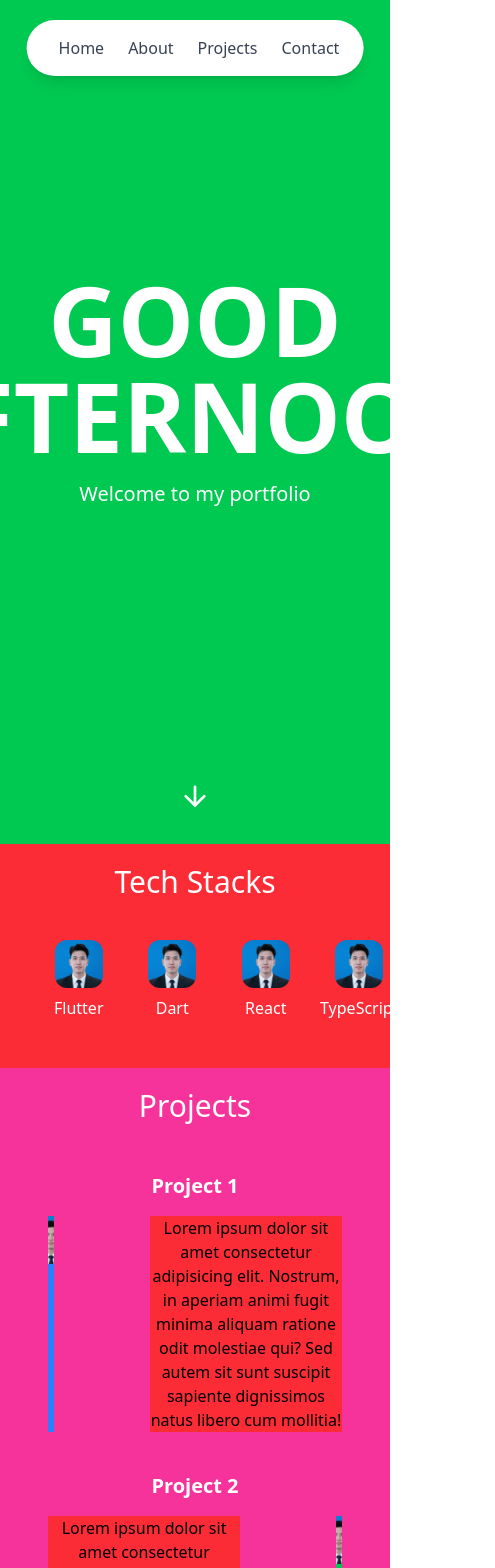
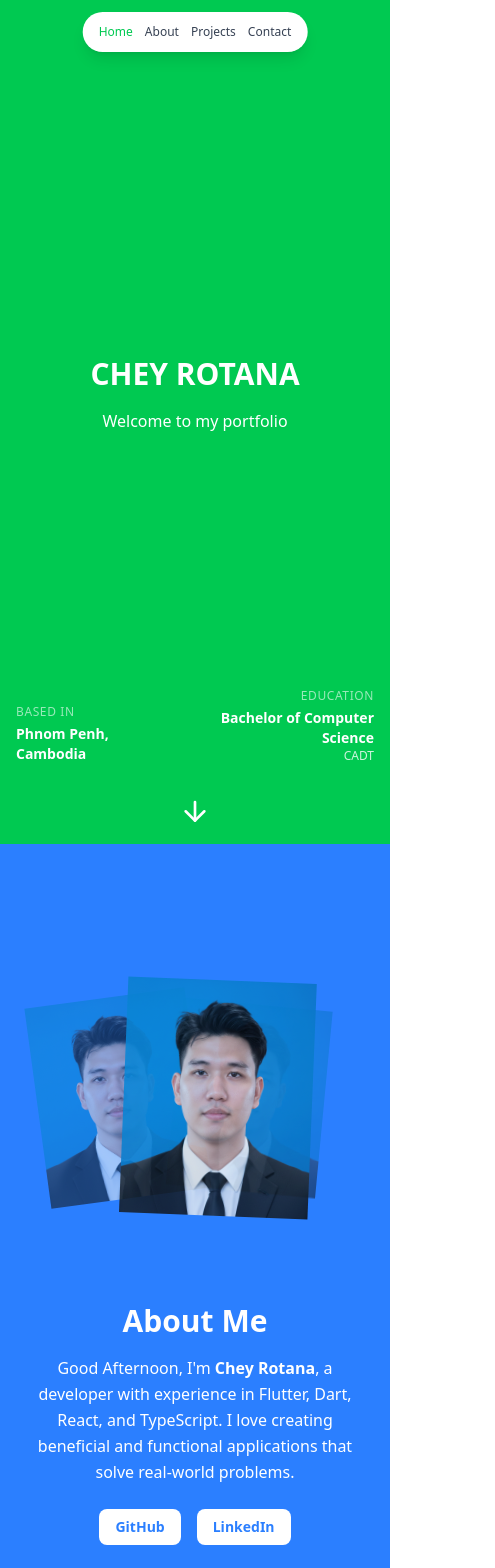
Before and after one commit to cheyrotana/Portfolio, a React (Vite) app in the folder my-app/: page / in a window 390 px wide. Shown: the top 1568 px of the page, 495 px wide, since content can reach past the window. Built offline with nearby package versions, Linux system fonts and the light colour scheme.

Commit message:
update responsive + animate bev

```diff
--- a/my-app/src/App.tsx
+++ b/my-app/src/App.tsx
@@ -1,12 +1,46 @@
 import Profile from "./assets/Profile.png";
 import { useEffect, useState } from "react";
 import "./index.css";
-import { animate, motion } from "framer-motion";
+import { motion } from "framer-motion";
 import { ArrowDown } from "lucide-react";
-// import { useInView } from "react-intersection-observer";
+import { useScroll, useMotionValueEvent } from "framer-motion";
 
 function App() {
-  const name = "CHEY ROTANA";
+  const { scrollY } = useScroll();
+  const [hidden, setHidden] = useState(false);
+  const [activeSection, setActiveSection] = useState("home");
+
+  useMotionValueEvent(scrollY, "change", (latest) => {
+    const previous = scrollY.getPrevious();
+    if (previous !== undefined && latest > previous && latest > 150) {
+      setHidden(true);
+    } else {
+      setHidden(false);
+    }
+  });
+
+  useEffect(() => {
+    const handleScroll = () => {
+      const sections = ["home", "about", "projects", "contact"];
+      const scrollY = window.scrollY + 100; // offset for navbar height
+      for (const section of sections) {
+        const element = document.getElementById(section);
+        if (element) {
+          const { offsetTop, offsetHeight } = element;
+          if (scrollY >= offsetTop && scrollY < offsetTop + offsetHeight) {
+            setActiveSection(section);
+            break;
+          }
+        }
+      }
+    };
+
+    window.addEventListener("scroll", handleScroll);
+    handleScroll(); // initial check
+    return () => window.removeEventListener("scroll", handleScroll);
+  }, []);
+
+  const name = "Chey Rotana";
   const skills = [
     { name: "Flutter", image: Profile },
     { name: "Dart", image: Profile },
@@ -20,9 +54,7 @@ function App() {
       url: "https://linkedin.com/in/your-profile",
       image: Profile,
     },
-
     { name: "GitHub", url: "https://github.com/your-username", image: Profile },
-
     {
       name: "Facebook",
       url: "https://facebook.com/your-profile",
@@ -35,61 +67,92 @@ function App() {
   useEffect(() => {
     const updateGreeting = () => {
       const hour = new Date().getHours();
-
       if (hour < 12) setGreeting("Good Morning");
       else if (hour < 18) setGreeting("Good Afternoon");
       else setGreeting("Good Evening");
     };
 
     updateGreeting();
-
     const interval = setInterval(updateGreeting, 60 * 1000);
     return () => clearInterval(interval);
   }, []);
 
   return (
     <>
+      {/* HERO SECTION - Responsive */}
       <motion.section
-        className="flex flex-col min-h-screen bg-green-500 text-white"
+        id="home"
+        className="flex flex-col min-h-screen bg-green-500 text-white overflow-hidden"
         initial="hidden"
         whileInView="visible"
         viewport={{ amount: 0.3 }}
       >
+        {/* HEADER - Responsive Navigation */}
         <motion.header
-          className="fixed top-5 z-10 shadow-lg pr-6 pt-4 pb-4 flex justify-center items-center rounded-full bg-white max-w-4xl mx-auto left-1/2 transform -translate-x-1/2"
+          className="fixed top-3 sm:top-5 left-1/2 -translate-x-1/2 z-10 shadow-lg rounded-full bg-white w-fit"
           initial={{ y: -100, opacity: 0 }}
-          animate={{ y: 0, opacity: 1 }}
-          transition={{ duration: 0.5, delay: 0.2 }}
+          animate={hidden ? { y: -100, opacity: 0 } : { y: 0, opacity: 1 }}
+          transition={{ duration: 0.3 }}
         >
-          <nav className="flex gap-6 ml-8">
-            <a
+          <motion.nav
+            className="flex gap-3 sm:gap-4 md:gap-6 px-4 sm:px-6 md:px-8 py-3 sm:py-4 justify-center items-center"
+            variants={{
+              hidden: { opacity: 0 },
+              visible: {
+                opacity: 1,
+                transition: { staggerChildren: 0.1 },
+              },
+            }}
+            initial="hidden"
+            animate="visible"
+          >
+            <motion.a
               href="#home"
-              className="text-gray-700 hover:text-green-500 transition-colors"
+              className={`text-xs sm:text-sm md:text-base font-medium transition-colors ${activeSection === "home" ? "text-green-500 font-bold" : "text-gray-700 hover:text-green-500"}`}
+              variants={{
+                hidden: { opacity: 0, y: -20 },
+                visible: { opacity: 1, y: 0, transition: { duration: 0.3 } },
+              }}
             >
               Home
-            </a>
-            <a
+            </motion.a>
+            <motion.a
               href="#about"
-              className="text-gray-700 hover:text-green-500 transition-colors"
+              className={`text-xs sm:text-sm md:text-base font-medium transition-colors ${activeSection === "about" ? "text-green-500 font-bold" : "text-gray-700 hover:text-green-500"}`}
+              variants={{
+                hidden: { opacity: 0, y: -20 },
+                visible: { opacity: 1, y: 0, transition: { duration: 0.3 } },
+              }}
             >
               About
-            </a>
-            <a
+            </motion.a>
+            <motion.a
               href="#projects"
-              className="text-gray-700 hover:text-green-500 transition-colors"
+              className={`text-xs sm:text-sm md:text-base font-medium transition-colors ${activeSection === "projects" ? "text-green-500 font-bold" : "text-gray-700 hover:text-green-500"}`}
+              variants={{
+                hidden: { opacity: 0, y: -20 },
+                visible: { opacity: 1, y: 0, transition: { duration: 0.3 } },
+              }}
             >
               Projects
-            </a>
-            <a
+            </motion.a>
+            <motion.a
               href="#contact"
-              className="text-gray-700 hover:text-green-500 transition-colors"
+              className={`text-xs sm:text-sm md:text-base font-medium transition-colors ${activeSection === "contact" ? "text-green-500 font-bold" : "text-gray-700 hover:text-green-500"}`}
+              variants={{
+                hidden: { opacity: 0, y: -20 },
+                visible: { opacity: 1, y: 0, transition: { duration: 0.3 } },
+              }}
             >
               Contact
-            </a>
-          </nav>
+            </motion.a>
+          </motion.nav>
         </motion.header>
-        <div className="flex-1 flex items-center justify-center">
+
+        {/* HERO CONTENT */}
+        <div className="flex-1 flex items-center justify-center px-4 sm:px-6 md:px-8">
           <motion.div
+            className="max-w-5xl w-full"
             variants={{
               hidden: { opacity: 0, y: -100 },
               visible: {
@@ -99,12 +162,12 @@ function App() {
               },
             }}
           >
-            <h1 className="text-8xl font-bold mb-4 text-center uppercase">
-              <b>{greeting}</b>
+            <h1 className="text-3xl xs:text-4xl sm:text-5xl md:text-6xl lg:text-7xl xl:text-8xl font-bold mb-4 text-center uppercase break-words leading-tight">
+              <b>{name}</b>
             </h1>
 
             <motion.p
-              className="text-xl text-center"
+              className="text-base sm:text-lg md:text-xl text-center px-4"
               variants={{
                 hidden: { opacity: 0 },
                 visible: {
@@ -118,8 +181,58 @@ function App() {
           </motion.div>
         </div>
 
+        {/* BOTTOM INFO - Location and Education */}
+        <div className="absolute bottom-20 sm:bottom-24 left-0 right-0 flex justify-between items-end px-4 sm:px-6 md:px-8 lg:px-12">
+          {/* Location - Bottom Left */}
+          <motion.div
+            className="flex flex-col items-start"
+            variants={{
+              hidden: { opacity: 0, x: -50 },
+              visible: {
+                opacity: 1,
+                x: 0,
+                transition: { delay: 0.8, duration: 0.7, ease: "easeOut" },
+              },
+            }}
+          >
+            <span className="text-xs sm:text-sm text-white/60 uppercase tracking-wider mb-1">
+              Based in
+            </span>
+            <span className="text-sm sm:text-base md:text-lg font-semibold">
+              Phnom Penh, Cambodia
+            </span>
+          </motion.div>
+
+          {/* Education - Bottom Right */}
+          <motion.div
+            className="flex flex-col items-end text-right"
+            variants={{
+              hidden: { opacity: 0, x: 50 },
+              visible: {
+                opacity: 1,
+                x: 0,
+                transition: { delay: 0.8, duration: 0.7, ease: "easeOut" },
+              },
+            }}
+          >
+            <span className="text-xs sm:text-sm text-white/60 uppercase tracking-wider mb-1">
+              Education
+            </span>
+            <span className="text-sm sm:text-base md:text-lg font-semibold max-w-xs">
+              Bachelor of Computer Science
+            </span>
+            <span className="text-xs sm:text-sm text-white/80">CADT</span>
+          </motion.div>
+        </div>
+
+        {/* SCROLL INDICATOR */}
         <motion.div
-          className="flex items-center justify-center pb-8 text-white rounded-full"
+          className="flex items-center justify-center pb-6 sm:pb-8 text-white cursor-pointer"
+          onClick={() =>
+            document
+              .getElementById("about")
+              ?.scrollIntoView({ behavior: "smooth" })
+          }
           variants={{
             hidden: { opacity: 0 },
             visible: {
@@ -127,57 +240,126 @@ function App() {
               transition: { delay: 0.5, ease: "easeInOut" },
             },
           }}
-          animate={{
-            y: [0, 10, 0],
-          }}
+          animate={{ y: [0, 10, 0] }}
           transition={{
             duration: 1,
             repeat: Infinity,
             ease: "easeInOut",
           }}
         >
-          <ArrowDown size={32} />
+          <ArrowDown size={32} className="sm:w-10 sm:h-10 md:w-11 md:h-11" />
         </motion.div>
       </motion.section>
 
-      <section className="text-center bg-red-500 text-white">
-        <header className="text-3xl pt-5">
+      {/* ABOUT SECTION - Responsive */}
+      <section
+        id="about"
+        className="flex flex-col lg:flex-row items-center justify-center min-h-screen lg:min-h-[70vh] bg-blue-500 py-12 lg:py-0"
+      >
+        <div className="flex-1 text-white px-6 sm:px-8 md:px-12 lg:px-20 mb-8 lg:mb-0 lg:order-1 order-2">
+          <motion.div
+            initial={{ x: -100, opacity: 0 }}
+            whileInView={{ x: 0, opacity: 1 }}
+            viewport={{ once: false, amount: 0.3 }}
+            transition={{ duration: 0.7, ease: "easeOut" }}
+          >
+            <h2 className="text-3xl sm:text-4xl md:text-5xl font-bold mb-4 break-words text-center">
+              About Me
+            </h2>
+            <p className="text-base sm:text-lg md:text-xl mb-6 leading-relaxed break-words text-center max-w-2xl mx-auto">
+              {greeting}, I'm <b>{name}</b>, a developer with experience in
+              Flutter, Dart, React, and TypeScript. I love creating beneficial
+              and functional applications that solve real-world problems.
+            </p>
+            <div className="flex flex-wrap gap-4 justify-center">
+              <a
+                href={socialMedia[1].url}
+                target="_blank"
+                rel="noopener noreferrer"
+                className="bg-white text-blue-500 font-bold py-2 sm:py-3 px-4 sm:px-6 rounded-lg hover:bg-gray-100 transition-all duration-300 text-sm sm:text-base"
+              >
+                GitHub
+              </a>
+              <a
+                href={socialMedia[0].url}
+                target="_blank"
+                rel="noopener noreferrer"
+                className="bg-white text-blue-500 font-bold py-2 sm:py-3 px-4 sm:px-6 rounded-lg hover:bg-gray-100 transition-all duration-300 text-sm sm:text-base"
+              >
+                LinkedIn
+              </a>
+            </div>
+          </motion.div>
+        </div>
+        <div className="flex-1 flex justify-center items-center p-6 sm:p-8 w-full lg:order-2 order-1">
+          <motion.div
+            initial={{ x: 100, opacity: 0 }}
+            whileInView={{ x: 0, opacity: 1 }}
+            viewport={{ once: false, amount: 0.3 }}
+            transition={{ duration: 0.7, ease: "easeOut" }}
+            className="w-full max-w-md"
+          >
+            <Carousel />
+          </motion.div>
+        </div>
+      </section>
+
+      {/* TECH STACK SECTION - Responsive */}
+      <section className="text-center bg-red-500 text-white py-8 sm:py-12">
+        <header className="text-2xl sm:text-3xl md:text-4xl font-bold mb-6 sm:mb-8">
           <h1>Tech Stacks</h1>
         </header>
-        <section className="grid grid-cols-4 gap-8 pl-12 pb-12 pt-10">
+        <section className="grid grid-cols-2 sm:grid-cols-3 md:grid-cols-4 gap-4 sm:gap-6 md:gap-8 px-6 sm:px-8 md:px-12 pb-8 sm:pb-12">
           {skills.map((skill, index) => (
-            <div
+            <motion.div
               key={index}
-              className="flex flex-col items-center justify-center gap-2"
+              className="flex flex-col items-center justify-center gap-2 sm:gap-3 p-4 bg-white/10 rounded-xl hover:bg-white/20 transition-all duration-300 hover:scale-105"
+              initial={{ opacity: 0, y: 20 }}
+              whileInView={{ opacity: 1, y: 0 }}
+              viewport={{ once: true }}
+              transition={{ delay: index * 0.1 }}
             >
               <img
                 src={skill.image}
-                alt="technology"
+                alt={skill.name}
                 className="w-12 h-12 sm:w-14 sm:h-14 md:w-16 md:h-16 lg:w-20 lg:h-20 object-cover rounded-xl"
               />
-              <p>{skill.name}</p>
-            </div>
+              <p className="text-sm sm:text-base md:text-lg font-medium">
+                {skill.name}
+              </p>
+            </motion.div>
           ))}
         </section>
       </section>
-      <section className="bg-pink-500 text-center">
-        <header className="text-3xl pt-5 text-white">
+
+      {/* PROJECTS SECTION - Responsive */}
+      <section id="projects" className="bg-pink-500 text-center py-8 sm:py-12">
+        <header className="text-2xl sm:text-3xl md:text-4xl font-bold text-white mb-6 sm:mb-8">
           <h1>Projects</h1>
         </header>
 
-        <div className="flex flex-col gap-10 p-12">
-          <div className="flex flex-col">
-            <h2 className="text-xl font-bold text-white mb-4">Project 1</h2>
-            <div className="flex flex-row">
-              <div className="flex justify-start bg-blue-500">
+        <div className="flex flex-col gap-8 sm:gap-10 md:gap-12 px-4 sm:px-6 md:px-8 lg:px-12 pb-8 sm:pb-12">
+          {/* Project 1 */}
+          <motion.div
+            className="flex flex-col"
+            initial={{ opacity: 0, y: 30 }}
+            whileInView={{ opacity: 1, y: 0 }}
+            viewport={{ once: true }}
+            transition={{ duration: 0.6 }}
+          >
+            <h2 className="text-xl sm:text-2xl font-bold text-white mb-4 sm:mb-6">
+              Project 1
+            </h2>
+            <div className="flex flex-col md:flex-row gap-4 sm:gap-6 md:gap-8 lg:gap-12 items-center bg-white/10 backdrop-blur-sm p-4 sm:p-6 md:p-8 rounded-2xl">
+              <div className="flex-shrink-0">
                 <img
                   src={Profile}
-                  alt="Project"
-                  className="w-12 h-12 sm:w-16 sm:h-16 md:w-20 md:h-20 lg:w-24 lg:h-24 object-cover"
+                  alt="Project 1"
+                  className="w-32 h-32 sm:w-40 sm:h-40 md:w-48 md:h-48 lg:w-56 lg:h-56 object-cover rounded-xl shadow-lg"
                 />
               </div>
-              <div className="ml-24 bg-red-500">
-                <p>
+              <div className="flex-1 text-white text-left">
+                <p className="text-sm sm:text-base md:text-lg leading-relaxed">
                   Lorem ipsum dolor sit amet consectetur adipisicing elit.
                   Nostrum, in aperiam animi fugit minima aliquam ratione odit
                   molestiae qui? Sed autem sit sunt suscipit sapiente
@@ -185,41 +367,29 @@ function App() {
                 </p>
               </div>
             </div>
-          </div>
+          </motion.div>
 
-          <div className="flex flex-col">
-            <h2 className="text-xl font-bold text-white mb-4">Project 2</h2>
-            <div className="flex flex-row">
-              <div className="mr-24 bg-red-500">
-                <p>
-                  Lorem ipsum dolor sit amet consectetur adipisicing elit.
-                  Nostrum, in aperiam animi fugit minima aliquam ratione odit
-                  molestiae qui? Sed autem sit sunt suscipit sapiente
-                  dignissimos natus libero cum mollitia!
-                </p>
-              </div>
-              <div className=" justify-end bg-green-500">
+          {/* Project 2 */}
+          <motion.div
+            className="flex flex-col"
+            initial={{ opacity: 0, y: 30 }}
+            whileInView={{ opacity: 1, y: 0 }}
+            viewport={{ once: true }}
+            transition={{ duration: 0.6, delay: 0.1 }}
+          >
+            <h2 className="text-xl sm:text-2xl font-bold text-white mb-4 sm:mb-6">
+              Project 2
+            </h2>
+            <div className="flex flex-col md:flex-row-reverse gap-4 sm:gap-6 md:gap-8 lg:gap-12 items-center bg-white/10 backdrop-blur-sm p-4 sm:p-6 md:p-8 rounded-2xl">
+              <div className="flex-shrink-0">
                 <img
                   src={Profile}
-                  alt="Project"
-                  className="w-12 h-12 sm:w-16 sm:h-16 md:w-20 md:h-20 lg:w-24 lg:h-24 object-cover"
+                  alt="Project 2"
+                  className="w-32 h-32 sm:w-40 sm:h-40 md:w-48 md:h-48 lg:w-56 lg:h-56 object-cover rounded-xl shadow-lg"
                 />
               </div>
-            </div>
-          </div>
-
-          <div className="flex flex-col">
-            <h2 className="text-xl font-bold text-white mb-4">Project 3</h2>
-            <div className="flex flex-row">
-              <div className="flex justify-start bg-blue-500">
-                <img
-                  src={Profile}
-                  alt="Project"
-                  className="w-12 h-12 sm:w-16 sm:h-16 md:w-20 md:h-20 lg:w-24 lg:h-24 object-cover"
-                />
-              </div>
-              <div className="ml-24 bg-red-500">
-                <p>
+              <div className="flex-1 text-white text-left md:text-right">
+                <p className="text-sm sm:text-base md:text-lg leading-relaxed">
                   Lorem ipsum dolor sit amet consectetur adipisicing elit.
                   Nostrum, in aperiam animi fugit minima aliquam ratione odit
                   molestiae qui? Sed autem sit sunt suscipit sapiente
@@ -227,45 +397,77 @@ function App() {
                 </p>
               </div>
             </div>
-          </div>
+          </motion.div>
+
+          {/* Project 3 */}
+          <motion.div
+            className="flex flex-col"
+            initial={{ opacity: 0, y: 30 }}
+            whileInView={{ opacity: 1, y: 0 }}
+            viewport={{ once: true }}
+            transition={{ duration: 0.6, delay: 0.2 }}
+          >
+            <h2 className="text-xl sm:text-2xl font-bold text-white mb-4 sm:mb-6">
+              Project 3
+            </h2>
+            <div className="flex flex-col md:flex-row gap-4 sm:gap-6 md:gap-8 lg:gap-12 items-center bg-white/10 backdrop-blur-sm p-4 sm:p-6 md:p-8 rounded-2xl">
+              <div className="flex-shrink-0">
+                <img
+                  src={Profile}
+                  alt="Project 3"
+                  className="w-32 h-32 sm:w-40 sm:h-40 md:w-48 md:h-48 lg:w-56 lg:h-56 object-cover rounded-xl shadow-lg"
+                />
+              </div>
+              <div className="flex-1 text-white text-left">
+                <p className="text-sm sm:text-base md:text-lg leading-relaxed">
+                  Lorem ipsum dolor sit amet consectetur adipisicing elit.
+                  Nostrum, in aperiam animi fugit minima aliquam ratione odit
+                  molestiae qui? Sed autem sit sunt suscipit sapiente
+                  dignissimos natus libero cum mollitia!
+                </p>
+              </div>
+            </div>
+          </motion.div>
         </div>
       </section>
-      <footer className="flex flex-row  ">
-        <div className="flex-1 flex flex-col justify-center bg-gradient-to-br from-green-400 to-green-600 gap-6 p-8">
-          <h3 className="text-white text-xl font-bold text-center mb-4">
+
+      {/* FOOTER - Responsive */}
+      <footer
+        id="contact"
+        className="flex flex-col lg:flex-row min-h-screen lg:min-h-[600px]"
+      >
+        <div className="flex-1 flex flex-col justify-center bg-gradient-to-br from-green-400 to-green-600 gap-4 sm:gap-6 p-6 sm:p-8 md:p-12">
+          <h3 className="text-white text-2xl sm:text-3xl font-bold text-center mb-2 sm:mb-4">
             Connect With Me
           </h3>
-          <div className="flex flex-col gap-4">
+          <div className="flex flex-col gap-3 sm:gap-4 max-w-md mx-auto w-full">
             {socialMedia.map((sMedia, index) => (
               <a
                 key={index}
                 href={sMedia.url}
                 target="_blank"
                 rel="noopener noreferrer"
-                className="flex items-center gap-4 p-4 bg-white/10 backdrop-blur-sm rounded-lg hover:bg-white/20 transition-all duration-300 hover:scale-105 hover:shadow-lg group"
+                className="flex items-center gap-3 sm:gap-4 p-3 sm:p-4 bg-white/10 backdrop-blur-sm rounded-lg hover:bg-white/20 transition-all duration-300 hover:scale-105 hover:shadow-lg group"
               >
                 <img
                   src={sMedia.image}
                   alt={sMedia.name}
-                  className="w-10 h-10 object-cover rounded-md border-2 border-white/30 group-hover:border-white transition-colors"
+                  className="w-8 h-8 sm:w-10 sm:h-10 object-cover rounded-md border-2 border-white/30 group-hover:border-white transition-colors"
                 />
-                <span className="text-white font-medium group-hover:text-yellow-200 transition-colors">
+                <span className="text-white text-sm sm:text-base font-medium group-hover:text-yellow-200 transition-colors">
                   {sMedia.name}
                 </span>
               </a>
             ))}
           </div>
         </div>
-        <div className="flex-1 bg-yellow-500 items-center justify-center">
+        <div className="flex-1 bg-yellow-500 flex items-center justify-center">
           <ContactForm />
         </div>
       </footer>
     </>
   );
-  // Close AboutMe component
 }
-
-// return <AboutMe name={name} />;
 
 function ContactForm() {
   const [formData, setFormData] = useState({
--- a/my-app/src/index.css
+++ b/my-app/src/index.css
@@ -1,4 +1,22 @@
 @import "tailwindcss";
+
+html {
+  scroll-behavior: smooth;
+}
+
+body {
+  margin: 0;
+}
+
+/* Hide scrollbars */
+* {
+  scrollbar-width: none;
+  -ms-overflow-style: none;
+}
+
+::-webkit-scrollbar {
+  display: none;
+}
 
 @keyframes fadeIn {
   from {
```
Also changed, not shown: 1 other file (tests, documents, lock files or other folders).
